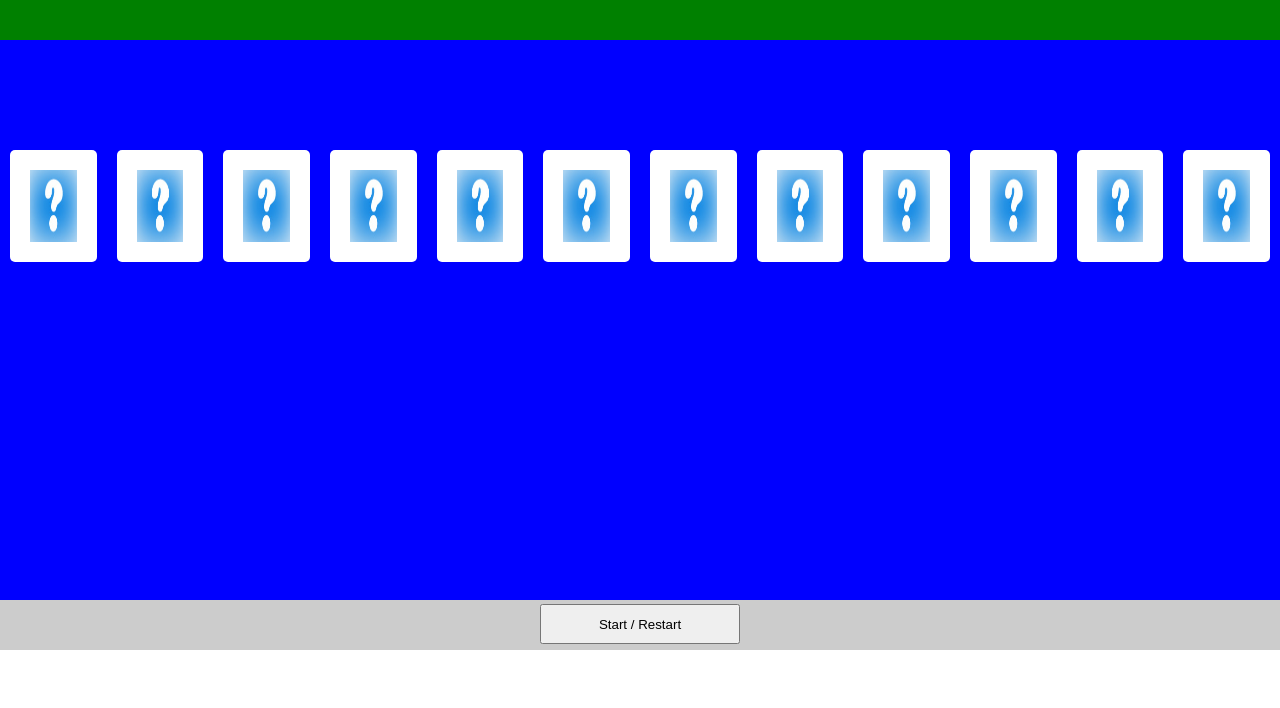
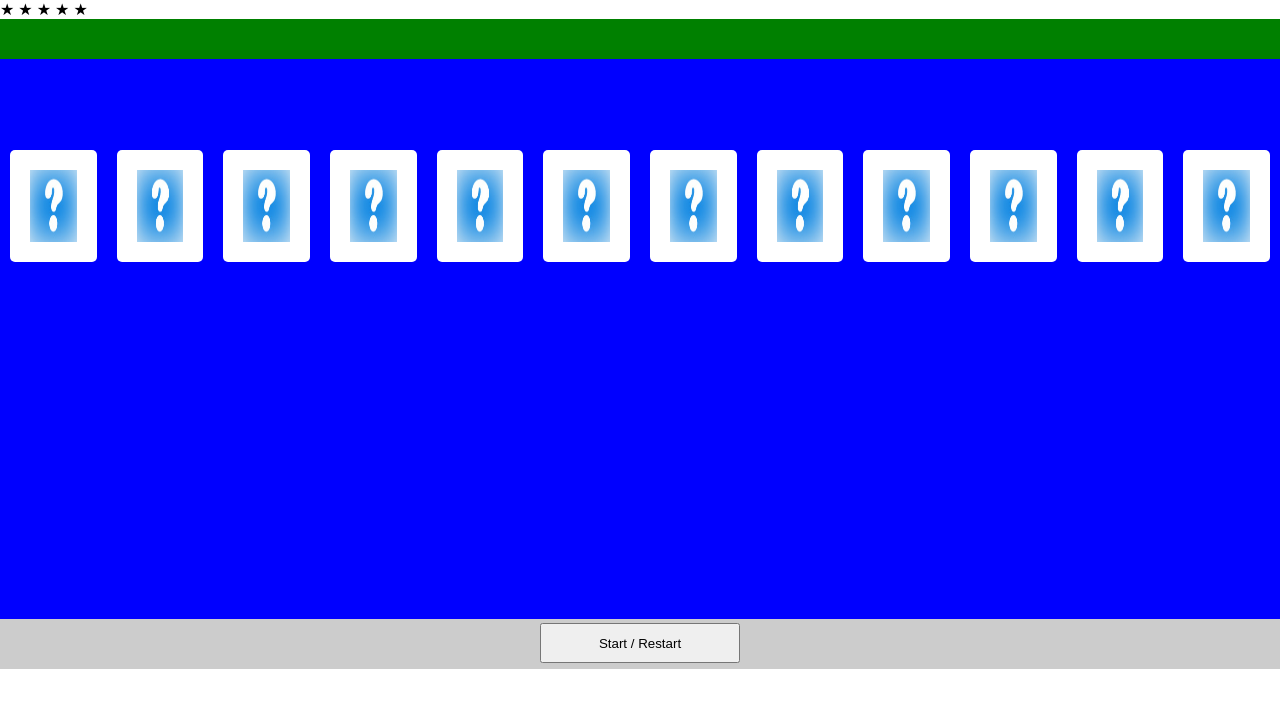
Before and after one commit to Dema86/memory-game, a plain HTML site: page index.html in a window 1280 px wide. Drawn offline with Linux system fonts and the light colour scheme; files whose address does not match are found by name.

Commit message:
Update index.html

```diff
--- a/index.html
+++ b/index.html
@@ -9,7 +9,13 @@
 </head>
 
 <body>
-
+	<div id="star" class="star">
+		<span id="star-0" class="star-original">&bigstar;</span>
+		<span id="star-1" class="star-original">&bigstar;</span>
+		<span id="star-2" class="star-original">&bigstar;</span>
+		<span id="star-3" class="star-original">&bigstar;</span>
+		<span id="star-4" class="star-original">&bigstar;</span>
+	</div>
 	<div id="progress-bar">
 		<div id="progress-bar-left"></div>
 		<div id="clickCounter"></div>
@@ -84,6 +90,7 @@
 		<p id="congraModel">Congratulation!</p>
 		<p>Number of clicks: <span id="numClicksModel"></span></p>
 		<p>The time to win: <span id="timeToWinModel"></span></p>
+		<div id="starModel" class="star"></div>
 		<p>
 			<button class="buttonModel" onclick="restartModel()" type="button">Restart</button>
 			<button class="buttonModel" onclick="closeModel()" type="button">Close</button>
```
